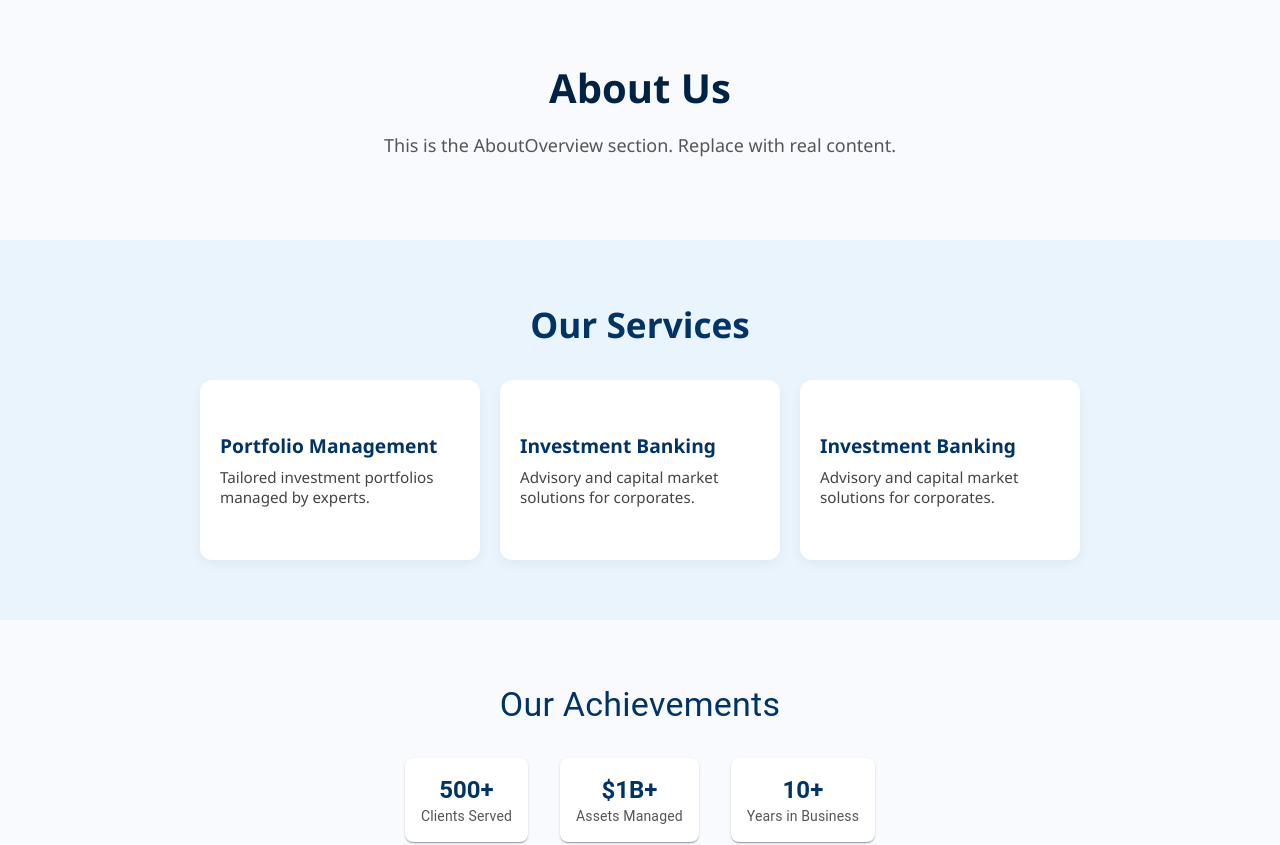
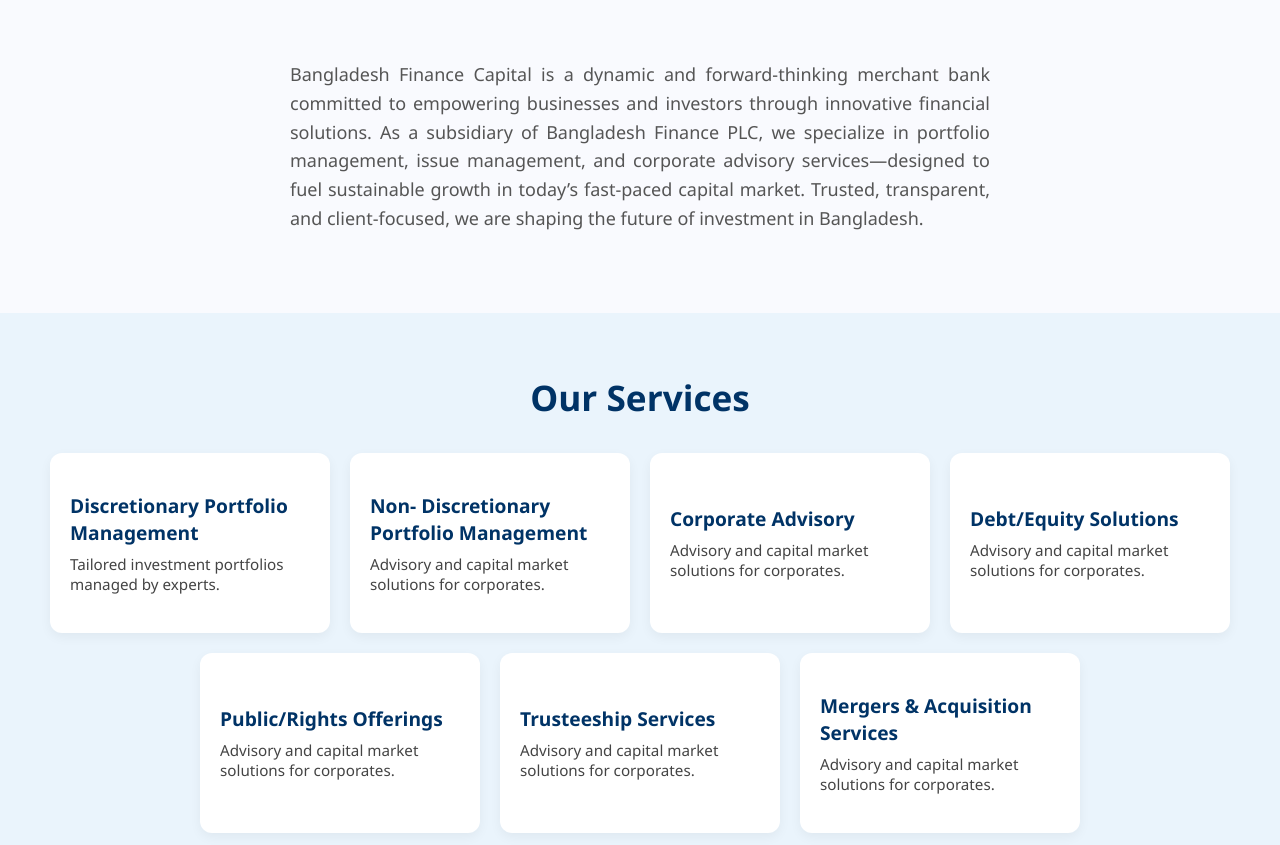
Before and after one commit to Omniscientcoder1/bangladesh-Finance-Capital-Website, a Next.js app: page / in a window 1280 px wide. Shown: the part 760-1605 px from the top of the page. Built offline with nearby package versions, Linux system fonts and the light colour scheme.

Commit message:
second commit

```diff
--- a/src/components/home/AboutOverview.jsx
+++ b/src/components/home/AboutOverview.jsx
@@ -6,9 +6,9 @@
   return (
     <section className={styles.section}>
       <div className={styles.container}>
-        <h2 className={styles.heading}>About Us</h2>
+        {/* <h2 className={styles.heading}>About Us</h2> */}
         <p className={styles.text}>
-          This is the AboutOverview section. Replace with real content.
+          Bangladesh Finance Capital is a dynamic and forward-thinking merchant bank committed to empowering businesses and investors through innovative financial solutions. As a subsidiary of Bangladesh Finance PLC, we specialize in portfolio management, issue management, and corporate advisory services—designed to fuel sustainable growth in today’s fast-paced capital market. Trusted, transparent, and client-focused, we are shaping the future of investment in Bangladesh.
         </p>
       </div>
     </section>
--- a/src/data/messageFromCeoData.js
+++ b/src/data/messageFromCeoData.js
@@ -1,7 +1,7 @@
 export default {
-  name: "Jane Doe",
+  name: "Suman Kumar Kundu",
   role: "Chief Executive Officer",
-  image: "/images/ceo.jpg", // Make sure this image exists in `public/images`
+  image: "/images/DSC08758.jpg", // Make sure this image exists in `public/images`
   title: "Message from the CEO",
   message:
     "At Bangladesh Finance Capital, we are committed to delivering excellence through trust, transparency, and innovation. Our vision is to empower individuals and institutions with financial solutions that lead to growth and resilience. Thank you for your continued confidence in us."
--- a/src/data/serviceHighlightsData.js
+++ b/src/data/serviceHighlightsData.js
@@ -2,19 +2,40 @@
   title: "Our Services",
   services: [
     {
-      name: "Portfolio Management",
+      name: "Discretionary Portfolio Management",
       description: "Tailored investment portfolios managed by experts.",
       link: "/services/portfolio-management"
     },
     {
-      name: "Investment Banking",
+      name: "Non- Discretionary Portfolio Management",
       description: "Advisory and capital market solutions for corporates.",
       link: "/services/investment-banking"
     },
         {
-      name: "Investment Banking",
+      name: "Corporate Advisory",
       description: "Advisory and capital market solutions for corporates.",
       link: "/services/investment-banking"
-    }
+    },
+        {
+      name: "Debt/Equity Solutions",
+      description: "Advisory and capital market solutions for corporates.",
+      link: "/services/investment-banking"
+    },
+        {
+      name: "Public/Rights Offerings",
+      description: "Advisory and capital market solutions for corporates.",
+      link: "/services/investment-banking"
+    },
+        {
+      name: "Trusteeship Services",
+      description: "Advisory and capital market solutions for corporates.",
+      link: "/services/investment-banking"
+    },
+        {
+      name: "Mergers & Acquisition Services",
+      description: "Advisory and capital market solutions for corporates.",
+      link: "/services/investment-banking"
+    },
+
   ]
 };
--- a/src/styles/components/AboutOverview.module.css
+++ b/src/styles/components/AboutOverview.module.css
@@ -23,4 +23,5 @@
   max-width: 700px;
   margin: 0 auto;
   line-height: 1.6;
+  text-align: justify;
 }
```
Also changed, not shown: public/images/logo.png (deleted), 1 other file (tests, documents, lock files or other folders).
